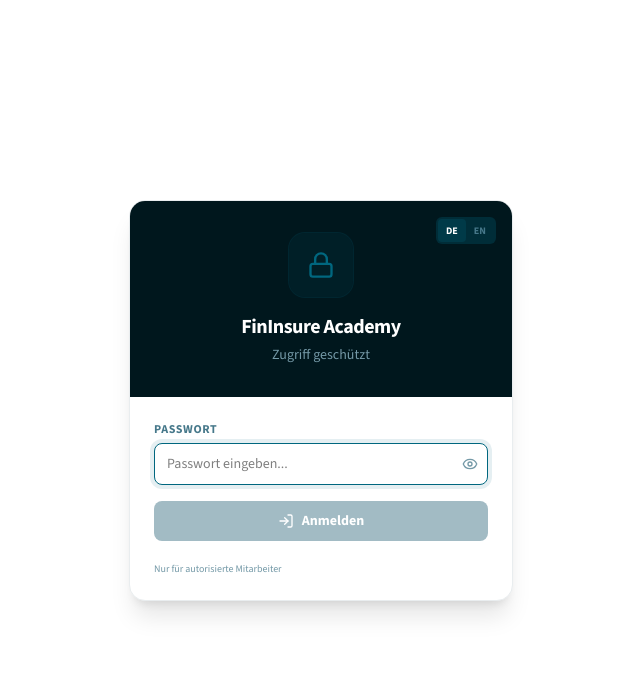
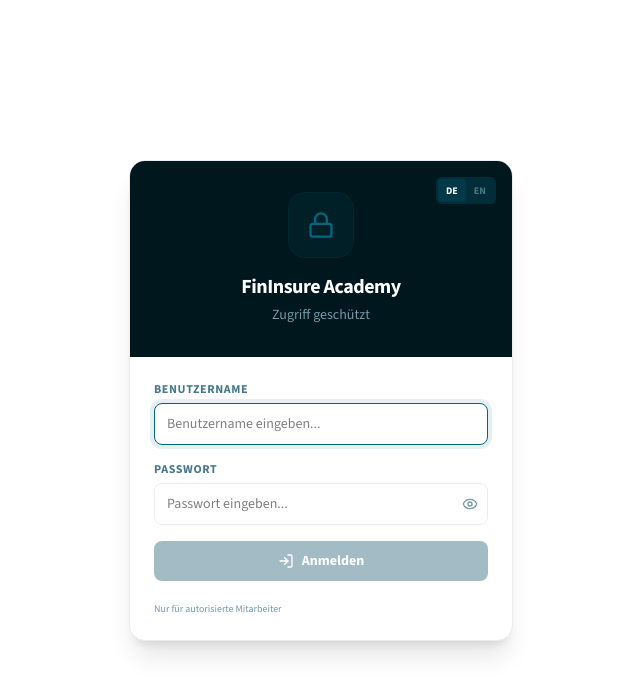
Before and after one commit to Sayleeee/FinInsure-Academy-X, a React (Vite) app: page / in a window 1280 px wide. Shown: the top 694 px of the page, without its empty margins (319-959 px from the left). Built offline with nearby package versions, Linux system fonts and the light colour scheme.

Commit message:
independent per-field error messages

```diff
--- a/src/components/AuthGate.tsx
+++ b/src/components/AuthGate.tsx
@@ -7,12 +7,16 @@
 const AUTH_KEY = "fininsure_auth";
 const PASSWORD = "Iq!FinInsure#Academy";
 
+const ALLOWED_EMAIL = "gawain@iqdigi.com";
+
 export function AuthGate({ children }: { children: ReactNode }) {
   const { lang, setLang, t } = useI18n();
   const [authed, setAuthed] = useState(() => sessionStorage.getItem(AUTH_KEY) === "true");
-  const [input, setInput] = useState("");
+  const [email, setEmail] = useState("");
+  const [password, setPassword] = useState("");
   const [show, setShow] = useState(false);
-  const [error, setError] = useState(false);
+  const [usernameError, setUsernameError] = useState("");
+  const [passwordError, setPasswordError] = useState("");
 
   useEffect(() => {
     sessionStorage.setItem(AUTH_KEY, authed.toString());
@@ -20,13 +24,26 @@
 
   if (authed) return <>{children}</>;
 
+  const clearErrors = () => {
+    setUsernameError("");
+    setPasswordError("");
+  };
+
   const handleSubmit = () => {
-    if (input === PASSWORD) {
-      setAuthed(true);
-    } else {
-      setError(true);
-      setTimeout(() => setError(false), 1500);
+    let hasError = false;
+    if (email !== ALLOWED_EMAIL) {
+      setUsernameError(t("Falscher Benutzername", "Incorrect username"));
+      hasError = true;
     }
+    if (password !== PASSWORD) {
+      setPasswordError(t("Falsches Passwort", "Incorrect password"));
+      hasError = true;
+    }
+    if (hasError) {
+      setTimeout(clearErrors, 2000);
+      return;
+    }
+    setAuthed(true);
   };
 
   return (
@@ -76,19 +93,46 @@
               <div className="p-6 space-y-4">
                 <div>
                   <label className="block text-xs font-bold text-slate-500 uppercase tracking-wider mb-1.5">
+                    {t("Benutzername", "Username")}
+                  </label>
+                  <input
+                    type="email"
+                    value={email}
+                    onChange={(e) => { setEmail(e.target.value); clearErrors(); }}
+                    onKeyDown={(e) => e.key === "Enter" && handleSubmit()}
+                    placeholder={t("Benutzername eingeben...", "Enter username...")}
+                    autoFocus
+                    className={cn(
+                      "w-full px-3 py-2.5 bg-slate-50 border rounded-lg text-sm outline-none transition-all focus:ring-4",
+                      usernameError
+                        ? "border-red-400 focus:border-red-500 focus:ring-red-500/10"
+                        : "border-slate-200 focus:border-orange-500 focus:ring-orange-500/10"
+                    )}
+                  />
+                  {usernameError && (
+                    <motion.p
+                      initial={{ opacity: 0, y: -4 }}
+                      animate={{ opacity: 1, y: 0 }}
+                      className="text-red-500 text-xs mt-1.5 font-medium"
+                    >
+                      {usernameError}
+                    </motion.p>
+                  )}
+                </div>
+                <div>
+                  <label className="block text-xs font-bold text-slate-500 uppercase tracking-wider mb-1.5">
                     {t("Passwort", "Password")}
                   </label>
                   <div className="relative">
                     <input
                       type={show ? "text" : "password"}
-                      value={input}
-                      onChange={(e) => { setInput(e.target.value); setError(false); }}
+                      value={password}
+                      onChange={(e) => { setPassword(e.target.value); clearErrors(); }}
                       onKeyDown={(e) => e.key === "Enter" && handleSubmit()}
                       placeholder={t("Passwort eingeben...", "Enter password...")}
-                      autoFocus
                       className={cn(
                         "w-full px-3 py-2.5 pr-10 bg-slate-50 border rounded-lg text-sm outline-none transition-all focus:ring-4",
-                        error
+                        passwordError
                           ? "border-red-400 focus:border-red-500 focus:ring-red-500/10"
                           : "border-slate-200 focus:border-orange-500 focus:ring-orange-500/10"
                       )}
@@ -101,20 +145,20 @@
                       {show ? <EyeOff className="w-4 h-4" /> : <Eye className="w-4 h-4" />}
                     </button>
                   </div>
-                  {error && (
+                  {passwordError && (
                     <motion.p
                       initial={{ opacity: 0, y: -4 }}
                       animate={{ opacity: 1, y: 0 }}
                       className="text-red-500 text-xs mt-1.5 font-medium"
                     >
-                      {t("Falsches Passwort", "Wrong password")}
+                      {passwordError}
                     </motion.p>
                   )}
                 </div>
 
                 <button
                   onClick={handleSubmit}
-                  disabled={!input}
+                  disabled={!email || !password}
                   className="w-full bg-slate-900 hover:bg-slate-800 disabled:bg-slate-300 disabled:cursor-not-allowed text-white font-semibold py-2.5 px-4 rounded-lg transition-colors flex items-center justify-center gap-2 text-sm"
                 >
                   <LogIn className="w-4 h-4" />
--- a/src/components/Layout.tsx
+++ b/src/components/Layout.tsx
@@ -510,7 +510,7 @@
             <div className="relative" ref={profileRef}>
               <div onClick={() => setIsProfileOpen(!isProfileOpen)} className="flex items-center gap-3 border-l border-slate-200 pl-6 cursor-pointer group">
                 <div className="text-right hidden sm:block">
-                  <p className="text-sm font-bold text-slate-900 group-hover:text-orange-600 transition-colors">Alex Broker</p>
+                  <p className="text-sm font-bold text-slate-900 group-hover:text-orange-600 transition-colors">Gawain MacMilan</p>
                   <p className="text-[10px] text-slate-500 uppercase tracking-wider font-extrabold">
                     {userRole === 'administrator' ? t('Admin', 'Administrator') :
                      userRole === 'makler' ? t('Makler', 'Broker') :
@@ -519,7 +519,7 @@
                   </p>
                 </div>
                 <div className="h-9 w-9 rounded-full bg-slate-900 flex items-center justify-center shadow-inner">
-                  <span className="text-sm font-bold text-white">AB</span>
+                  <span className="text-sm font-bold text-white">GM</span>
                 </div>
               </div>
               <AnimatePresence>
@@ -559,10 +559,10 @@
                           <Settings className="w-4 h-4 text-slate-400" />
                           {t('Einstellungen', 'Settings')}
                        </button>
-                       <button onClick={() => setIsProfileOpen(false)} className="w-full text-left px-4 py-2 mt-1 hover:bg-slate-50 flex items-center gap-2 text-red-600">
-                          <LogOut className="w-4 h-4 text-red-500" />
-                          {t('Abmelden', 'Log out')}
-                       </button>
+                        <button onClick={() => { sessionStorage.removeItem('fininsure_auth'); window.location.reload(); }} className="w-full text-left px-4 py-2 mt-1 hover:bg-slate-50 flex items-center gap-2 text-orange-600">
+                           <LogOut className="w-4 h-4 text-orange-500" />
+                           {t('Abmelden', 'Log out')}
+                        </button>
                     </div>
                   </motion.div>
                 )}
--- a/src/pages/Applications.tsx
+++ b/src/pages/Applications.tsx
@@ -17,16 +17,16 @@
 }
 
 const INITIAL_APPLICATIONS: Application[] = [
-  { id: 'a1', appNo: 'ANT-2026-001', customerName: 'TechNova Solutions GmbH', productName: 'Gewerbe & Cyber Risk', status: 'underwriting', premium: '€3,800/J', date: '2026-06-04', assignedBroker: 'Alex Broker' },
+  { id: 'a1', appNo: 'ANT-2026-001', customerName: 'TechNova Solutions GmbH', productName: 'Gewerbe & Cyber Risk', status: 'underwriting', premium: '€3,800/J', date: '2026-06-04', assignedBroker: 'Gawain MacMilan' },
   { id: 'a2', appNo: 'ANT-2026-002', customerName: 'Markus Weber', productName: 'Private Krankenversicherung (PKV Premium)', status: 'issued', premium: '€6,200/J', date: '2026-06-02', assignedBroker: 'Sarah Consultant' },
-  { id: 'a3', appNo: 'ANT-2026-003', customerName: 'Schmidt Handwerk', productName: 'Betriebshaftpflicht Komfort', status: 'awaiting_documents', premium: '€1,200/J', date: '2026-05-28', assignedBroker: 'Alex Broker' },
+  { id: 'a3', appNo: 'ANT-2026-003', customerName: 'Schmidt Handwerk', productName: 'Betriebshaftpflicht Komfort', status: 'awaiting_documents', premium: '€1,200/J', date: '2026-05-28', assignedBroker: 'Gawain MacMilan' },
   { id: 'a4', appNo: 'ANT-2026-004', customerName: 'Dr. Anna Müller', productName: 'D&O Versicherung Standard', status: 'submitted', premium: '€4,500/J', date: '2026-06-05', assignedBroker: 'Sarah Consultant' },
   { id: 'a5', appNo: 'ANT-2026-005', customerName: 'Logistics Pro KG', productName: 'Flotten-Kraftfahrt-Haftpflicht', status: 'rejected', premium: '€12,500/J', date: '2026-05-15', assignedBroker: 'John Administrator' },
   { id: 'a6', appNo: 'ANT-2026-006', customerName: 'Müller & Söhne GmbH', productName: 'Inhaltsversicherung', status: 'issued', premium: '€2,100/J', date: '2026-05-20', assignedBroker: 'Sarah Consultant' },
-  { id: 'a7', appNo: 'ANT-2026-007', customerName: 'Sabine Becker', productName: 'Berufsunfähigkeits-Schutz', status: 'underwriting', premium: '€1,800/J', date: '2026-06-01', assignedBroker: 'Alex Broker' },
+  { id: 'a7', appNo: 'ANT-2026-007', customerName: 'Sabine Becker', productName: 'Berufsunfähigkeits-Schutz', status: 'underwriting', premium: '€1,800/J', date: '2026-06-01', assignedBroker: 'Gawain MacMilan' },
 ];
 
-const BROKERS = ['Alex Broker', 'Sarah Consultant', 'John Administrator', 'Michael Accountant'];
+const BROKERS = ['Gawain MacMilan', 'Sarah Consultant', 'John Administrator', 'Michael Accountant'];
 
 export function Applications() {
   const { t } = useI18n();
--- a/src/pages/UsersRoles.tsx
+++ b/src/pages/UsersRoles.tsx
@@ -23,7 +23,7 @@
 }
 
 const INITIAL_USERS: UserRecord[] = [
-  { id: 'u1', username: 'Alex Broker', role: 'makler', organization: 'artemis Agentur München', lastActive: 'Heute, 14:02', active: true },
+  { id: 'u1', username: 'Gawain MacMilan', role: 'makler', organization: 'artemis Agentur München', lastActive: 'Heute, 14:02', active: true },
   { id: 'u2', username: 'Sarah Consultant', role: 'mitarbeiter', organization: 'artemis Agentur Berlin', lastActive: 'Gestern, 18:30', active: true },
   { id: 'u3', username: 'John Administrator', role: 'administrator', organization: 'artemis Gruppe Holding', lastActive: 'Gerade eben', active: true },
   { id: 'u4', username: 'Michael Accountant', role: 'buchhaltung', organization: 'artemis Gruppe Buchhaltung', lastActive: '03.06.2026', active: true },
```
Also changed, not shown: src/components/SettingsOverlay.tsx (+23 -5 lines).
